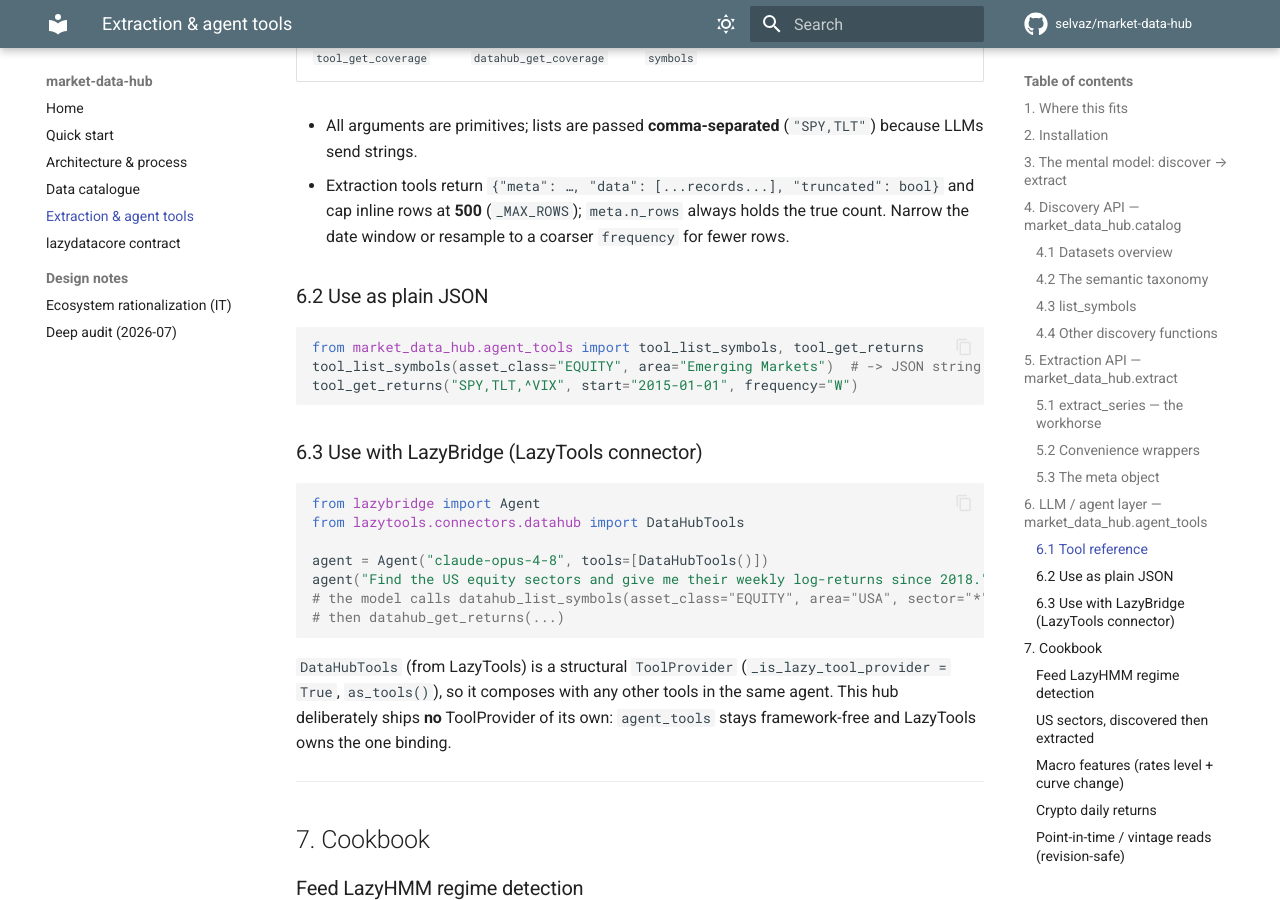
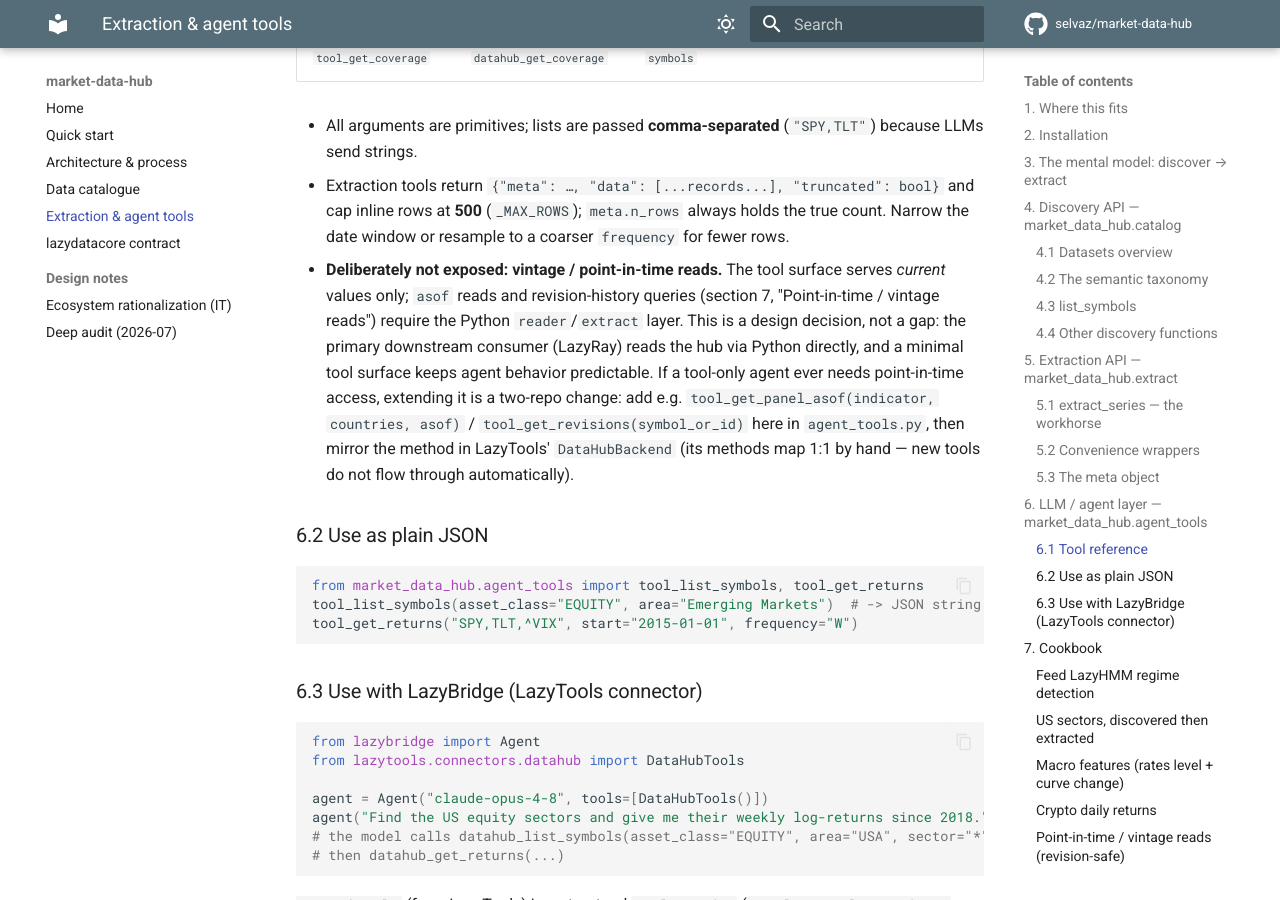
Before and after one commit to selvaz/market-data-hub, an MkDocs documentation site: the page built from docs/EXTRACTION.md, in a window 1280 px wide and 900 px high, scrolled down 7056 px. Built offline with MkDocs 1.6.1 and Material for MkDocs 9.7.7, drawn with Linux system fonts in a browser that asks for light colours; comment, search, counter and statistics services are not loaded.

Commit message:
docs: record the no-vintage-in-tools design decision where devs will look
The datahub_* tool surface deliberately serves current values only --
point-in-time (asof) and revision-history reads require the Python
reader/extract layer. Recorded in EXTRACTION.md §6 and in the
agent_tools.py module docstring, together with what extending it would
take: LazyTools' DataHubBackend maps tool_* functions 1:1 by hand, so a
new tool must be added in BOTH repos -- it does not flow through
automatically.

Co-Authored-By: Claude Fable 5 <noreply@anthropic.com>

```diff
--- a/docs/EXTRACTION.md
+++ b/docs/EXTRACTION.md
@@ -253,6 +253,17 @@ optional LazyBridge `ToolProvider`.
 - Extraction tools return `{"meta": …, "data": [...records...], "truncated": bool}`
   and cap inline rows at **500** (`_MAX_ROWS`); `meta.n_rows` always holds the true
   count. Narrow the date window or resample to a coarser `frequency` for fewer rows.
+- **Deliberately not exposed: vintage / point-in-time reads.** The tool surface
+  serves *current* values only; `asof` reads and revision-history queries
+  (section 7, "Point-in-time / vintage reads") require the Python
+  `reader`/`extract` layer. This is a design decision, not a gap: the primary
+  downstream consumer (LazyRay) reads the hub via Python directly, and a
+  minimal tool surface keeps agent behavior predictable. If a tool-only agent
+  ever needs point-in-time access, extending it is a two-repo change: add e.g.
+  `tool_get_panel_asof(indicator, countries, asof)` /
+  `tool_get_revisions(symbol_or_id)` here in `agent_tools.py`, then mirror the
+  method in LazyTools' `DataHubBackend` (its methods map 1:1 by hand — new
+  tools do not flow through automatically).
 
 ### 6.2 Use as plain JSON
 
```
Also changed, not shown: 1 other file.
